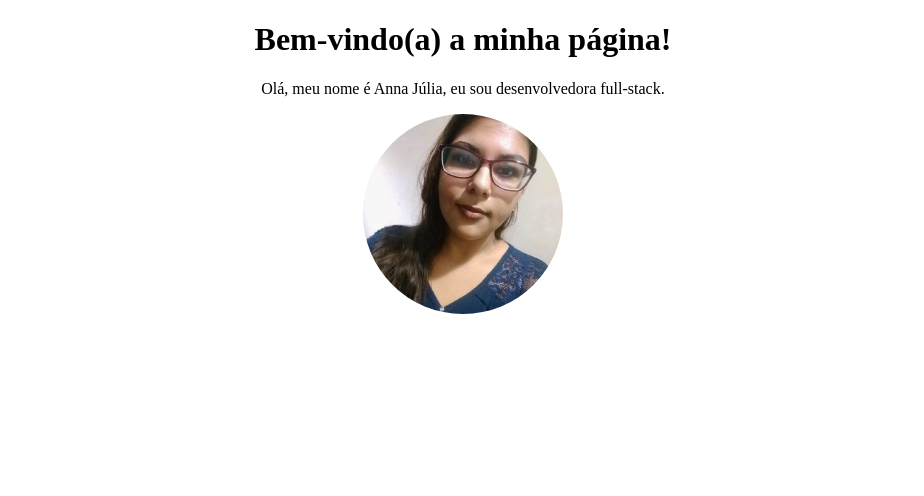
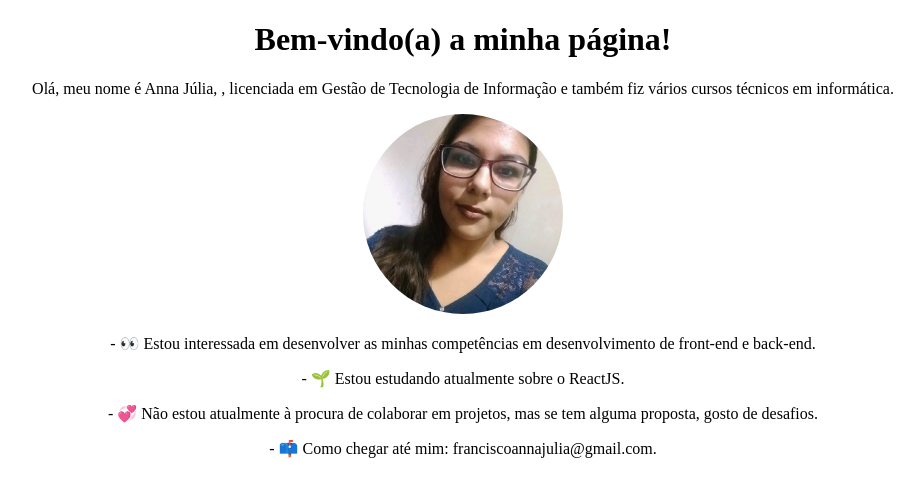
Before and after one commit to franciscoannajulia/franciscoannajulia.github.io, a plain HTML site: page index.html in a window 1280 px wide. Shown: the whole page, without its empty margins (177-1101 px from the left). Drawn offline with Linux system fonts and the light colour scheme.

Commit message:
Sobre Mim Adicionado

```diff
--- a/index.html
+++ b/index.html
@@ -4,12 +4,17 @@
 <body>
 	<h1 style="text-align: center;">Bem-vindo(a) a minha página!</h1>
 
-	<p style="text-align: center;">Olá, meu nome é Anna Júlia, eu sou desenvolvedora full-stack.</p>
+	<p style="text-align: center;">Olá, meu nome é Anna Júlia, , licenciada em Gestão de Tecnologia de Informação e também fiz vários cursos técnicos em informática.</p>
 
 	<center>
 		<a href="https://www.linkedin.com/in/franciscoannajulia" target="_blank">
 			<img src="imagens/perfil.jpg" style="width: 200px; border-radius: 100%;">
 		</a>
 	</center>
+
+	<p style="text-align: center">- 👀 Estou interessada em desenvolver as minhas competências em desenvolvimento de front-end e back-end.</p>
+	<p style="text-align: center">- 🌱 Estou estudando atualmente sobre o ReactJS.</p>
+	<p style="text-align: center">- 💞️ Não estou atualmente à procura de colaborar em projetos, mas se tem alguma proposta, gosto de desafios.</p>
+	<p style="text-align: center">- 📫 Como chegar até mim: franciscoannajulia@gmail.com.</p>
 <body>
 </html>
```
